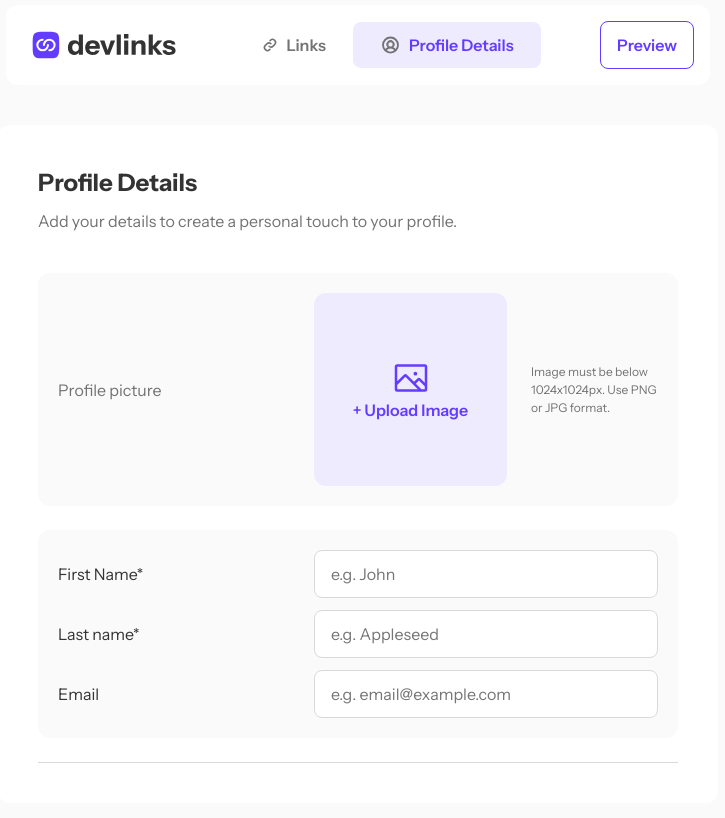
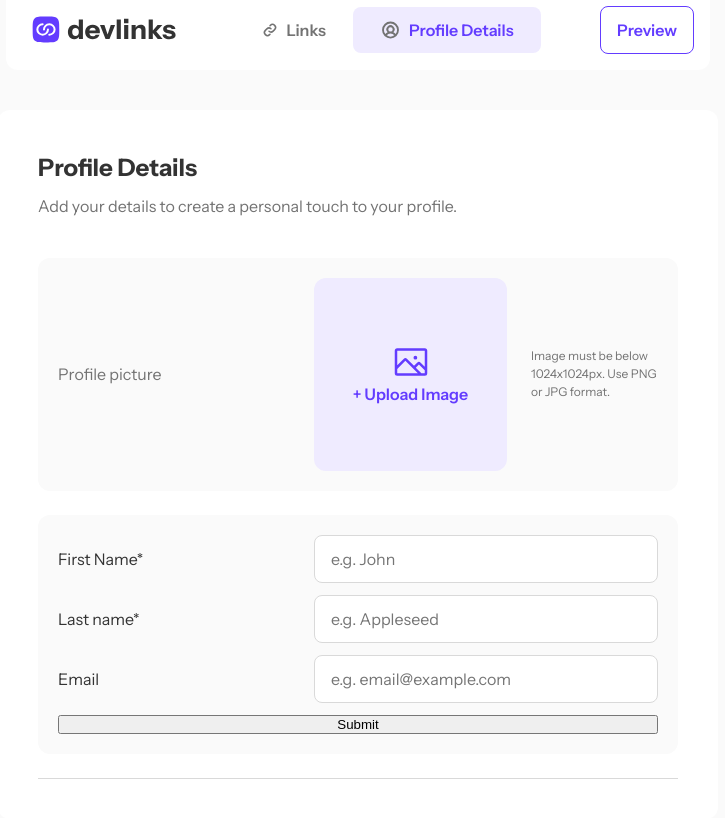
Before and after one commit to AlexTsamala/Suicide-trio, a React (Vite) app: page /profile in a window 1280 px wide. Shown: the top 818 px of the page, without its empty margins (282-1007 px from the left). Built offline with nearby package versions, Linux system fonts and the light colour scheme.

Commit message:
install and use react-hook-form

```diff
--- a/src/components/Profile/ProfileForm/ProfileForm.jsx
+++ b/src/components/Profile/ProfileForm/ProfileForm.jsx
@@ -1,24 +1,43 @@
-import React from "react";
 import Styles from "./ProfileForm.module.css";
+import { useForm } from "react-hook-form";
 
 const ProfileForm = ({ firstName, setFirstName }) => {
+  const {
+    register,
+    handleSubmit,
+    formState: { errors },
+  } = useForm();
+
+  const onSubmit = (data) => console.log(data);
+
   return (
     <>
       <div className={Styles.container}>
         <div className={Styles.main}>
-          <form className={Styles.form}>
+          <form onSubmit={handleSubmit(onSubmit)} className={Styles.form}>
             <div className={Styles.firstName_input_box}>
               {/* FirstName */}
               <label htmlFor="firstName" className={Styles.label}>
                 First Name*
               </label>
+              <div className={Styles.firstName_input_content}>
                 <input
                   type="text"
                   placeholder="e.g. John"
                   value={firstName}
+                  {...register("firstName", {
+                    required: {
+                      value: true,
+                      message: "Username is required",
+                    },
+                  })}
                   onChange={(e) => setFirstName(e.target.value)}
                   className={Styles.input}
                 />
+                <p className={Styles.error_message}>
+                  {errors.firstName?.message}
+                </p>
+              </div>
             </div>
             <div className={Styles.firstName_input_box}>
               {/* LastName */}
@@ -29,6 +48,7 @@ const ProfileForm = ({ firstName, setFirstName }) => {
                 type="text"
                 placeholder="e.g. Appleseed"
                 className={Styles.input}
+                {...register("lastName")}
               />
             </div>
             <div className={Styles.firstName_input_box}>
@@ -40,8 +60,10 @@ const ProfileForm = ({ firstName, setFirstName }) => {
                 type="text"
                 placeholder="e.g. email@example.com"
                 className={Styles.input}
+                {...register("email")}
               />
             </div>
+            <button type="submit">Submit</button>
           </form>
         </div>
       </div>
```
Lines whose indentation alone changed are shown as unchanged.
